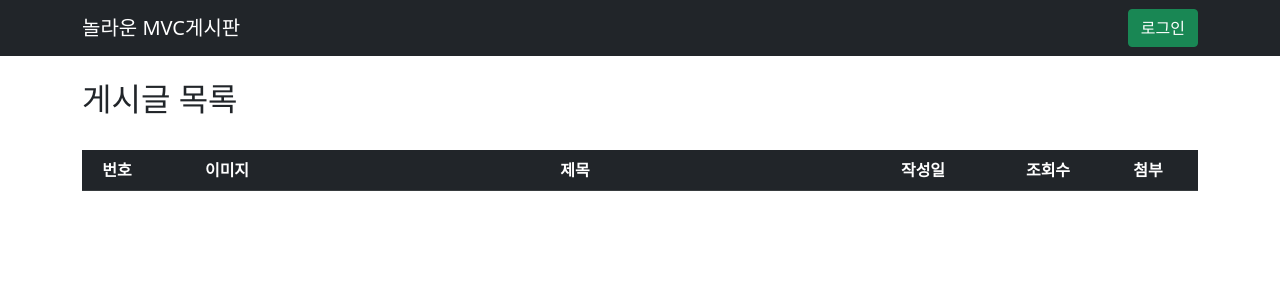
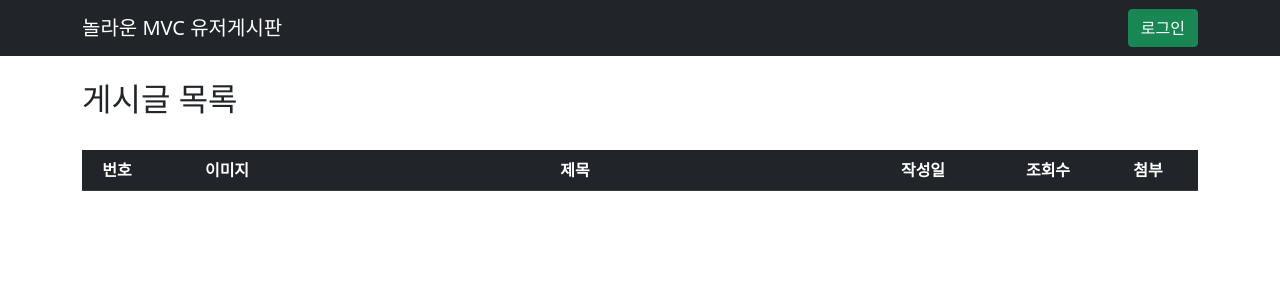
Before and after one commit to Suyong-Hwang/PythonBoard, a Flask app: page / in a window 1280 px wide. Shown: the top 300 px of the page. Run offline with Flask 3, Linux system fonts and the light colour scheme; data that the repository does not hold is empty.

Commit message:
인덱스수정

```diff
--- a/templates/index.html
+++ b/templates/index.html
@@ -14,7 +14,7 @@
 <body>
     <nav class="navbar navbar-expand-lg navbar-dark bg-dark">
         <div class="container">
-            <a class="navbar-brand" href="/">놀라운 MVC게시판</a>
+            <a class="navbar-brand" href="/">놀라운 MVC 유저게시판</a>
 
                 <div style="float:right;">
                 <a href="/login" class="btn btn-success">
```
